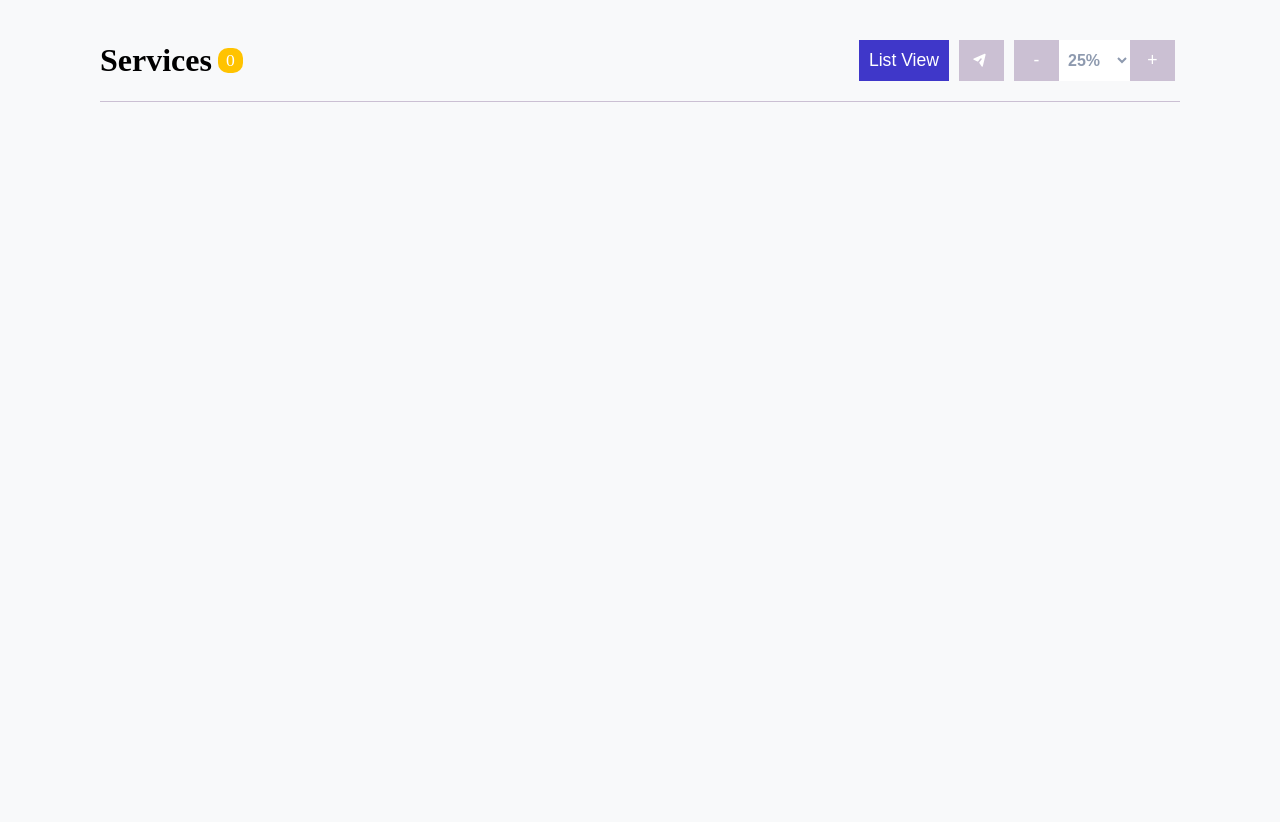
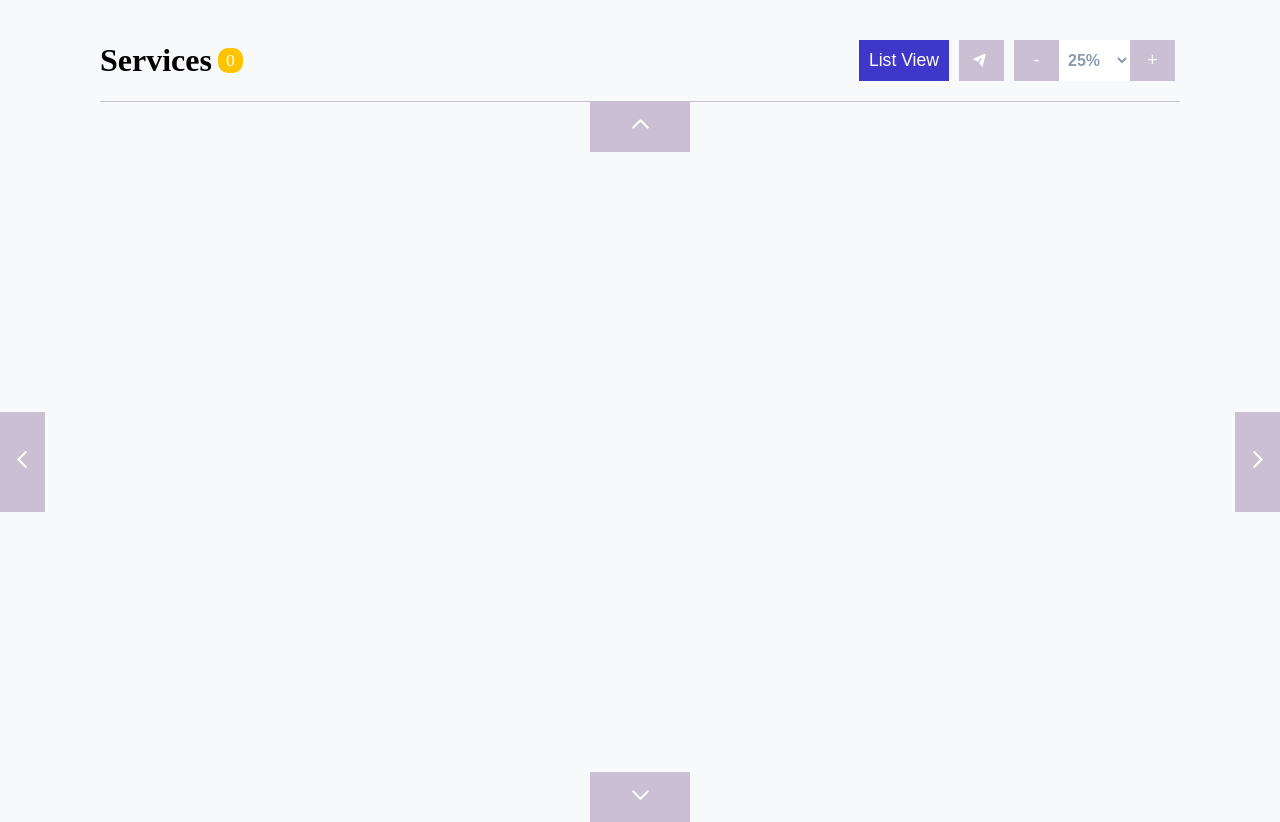
Before and after one commit to musamusazada/ABYSS-Task, a React (Vite) app: page / in a window 1280 px wide. Before the commit the page ends 800 px from the top, so only its background shows below. Built offline with nearby package versions, Linux system fonts and the light colour scheme.

Commit message:
Panel Controls added

```diff
--- a/src/App.tsx
+++ b/src/App.tsx
@@ -2,12 +2,15 @@ import Header from "./layout/Header";
 import Button from "./UI/Button/Button";
 import ZoomController from "./components/ZoomController";
 import { centerIcon } from "./icons";
+import MainPanel from "./layout/MainPanel";
+import { Fragment } from "react";
 
 function App() {
   const handleClick = (): void => {
     console.log("Click works");
   };
   return (
+    <Fragment>
       <Header
         title="Services"
         actions={[
@@ -20,6 +23,8 @@ function App() {
           <ZoomController />,
         ]}
       />
+      <MainPanel />
+    </Fragment>
   );
 }
 
--- a/src/icons/index.jsx
+++ b/src/icons/index.jsx
@@ -12,3 +12,65 @@ export const centerIcon = () => {
     </svg>
   );
 };
+
+export const downArrow = () => {
+  return (
+    <svg
+      xmlns="http://www.w3.org/2000/svg"
+      className="h-6 w-6"
+      fill="none"
+      viewBox="0 0 24 24"
+      stroke="currentColor"
+      strokeWidth={2}
+      width="25px"
+    >
+      <path strokeLinecap="round" strokeLinejoin="round" d="M19 9l-7 7-7-7" />
+    </svg>
+  );
+};
+export const upArrow = () => {
+  return (
+    <svg
+      xmlns="http://www.w3.org/2000/svg"
+      className="h-6 w-6"
+      fill="none"
+      viewBox="0 0 24 24"
+      stroke="currentColor"
+      strokeWidth={2}
+      width="25px"
+    >
+      <path strokeLinecap="round" strokeLinejoin="round" d="M5 15l7-7 7 7" />
+    </svg>
+  );
+};
+
+export const rightArrow = () => {
+  return (
+    <svg
+      xmlns="http://www.w3.org/2000/svg"
+      className="h-6 w-6"
+      fill="none"
+      viewBox="0 0 24 24"
+      stroke="currentColor"
+      strokeWidth={2}
+      width="25px"
+    >
+      <path strokeLinecap="round" strokeLinejoin="round" d="M9 5l7 7-7 7" />
+    </svg>
+  );
+};
+export const leftArrow = () => {
+  return (
+    <svg
+      xmlns="http://www.w3.org/2000/svg"
+      className="h-6 w-6"
+      fill="none"
+      viewBox="0 0 24 24"
+      stroke="currentColor"
+      strokeWidth={2}
+      width="25px"
+    >
+      <path strokeLinecap="round" strokeLinejoin="round" d="M15 19l-7-7 7-7" />
+    </svg>
+  );
+};
--- a/src/index.css
+++ b/src/index.css
@@ -12,17 +12,29 @@
   box-sizing: border-box;
 }
 body {
+  overflow: hidden;
   background: #f8f9fa;
 }
 .primary-bg {
   background-color: var(--main) !important;
+}
+.primary-bg:hover {
+  background-color: #706bd4 !important;
 }
 
 .container {
   margin: 20px 100px 0 100px;
   max-width: 100%;
 }
-
+.h-90vh {
+  height: 90vh;
+}
+.m-w-100 {
+  min-width: 100px;
+}
+.m-h-100 {
+  min-height: 100px;
+}
 .flex {
   display: flex;
 }
@@ -57,3 +69,32 @@ body {
 .align-end {
   align-items: end;
 }
+
+.pos-rel {
+  position: relative;
+}
+
+.abs-mid-top {
+  position: absolute;
+  top: 0;
+  left: 50%;
+  transform: translateX(-50%);
+}
+.abs-mid-bot {
+  position: absolute;
+  bottom: 0;
+  left: 50%;
+  transform: translateX(-50%);
+}
+.abs-mid-left {
+  position: absolute;
+  top: 50%;
+  left: 0;
+  transform: translateY(-50%);
+}
+.abs-mid-right {
+  position: absolute;
+  top: 50%;
+  right: 0;
+  transform: translateY(-50%);
+}
--- /dev/null
+++ b/src/layout/MainPanel/PanControls/index.tsx
@@ -0,0 +1,23 @@
+import { Fragment } from "react";
+import Button from "../../../UI/Button/Button";
+import {
+  rightArrow,
+  leftArrow,
+  upArrow,
+  downArrow,
+} from "../../../icons/index";
+
+type Props = {};
+
+const index = (props: Props) => {
+  return (
+    <Fragment>
+      <Button classes="abs-mid-top m-w-100" content={upArrow()} />
+      <Button classes="abs-mid-right m-h-100" content={rightArrow()} />
+      <Button classes="abs-mid-left m-h-100" content={leftArrow()} />
+      <Button classes="abs-mid-bot m-w-100" content={downArrow()} />
+    </Fragment>
+  );
+};
+
+export default index;
--- /dev/null
+++ b/src/layout/MainPanel/index.tsx
@@ -0,0 +1,13 @@
+import React from "react";
+import PanControls from "./PanControls/index";
+type Props = {};
+
+const MainPanel = (props: Props) => {
+  return (
+    <div className="pos-rel h-90vh">
+      <PanControls />
+    </div>
+  );
+};
+
+export default MainPanel;
```
Lines whose indentation alone changed are shown as unchanged.
